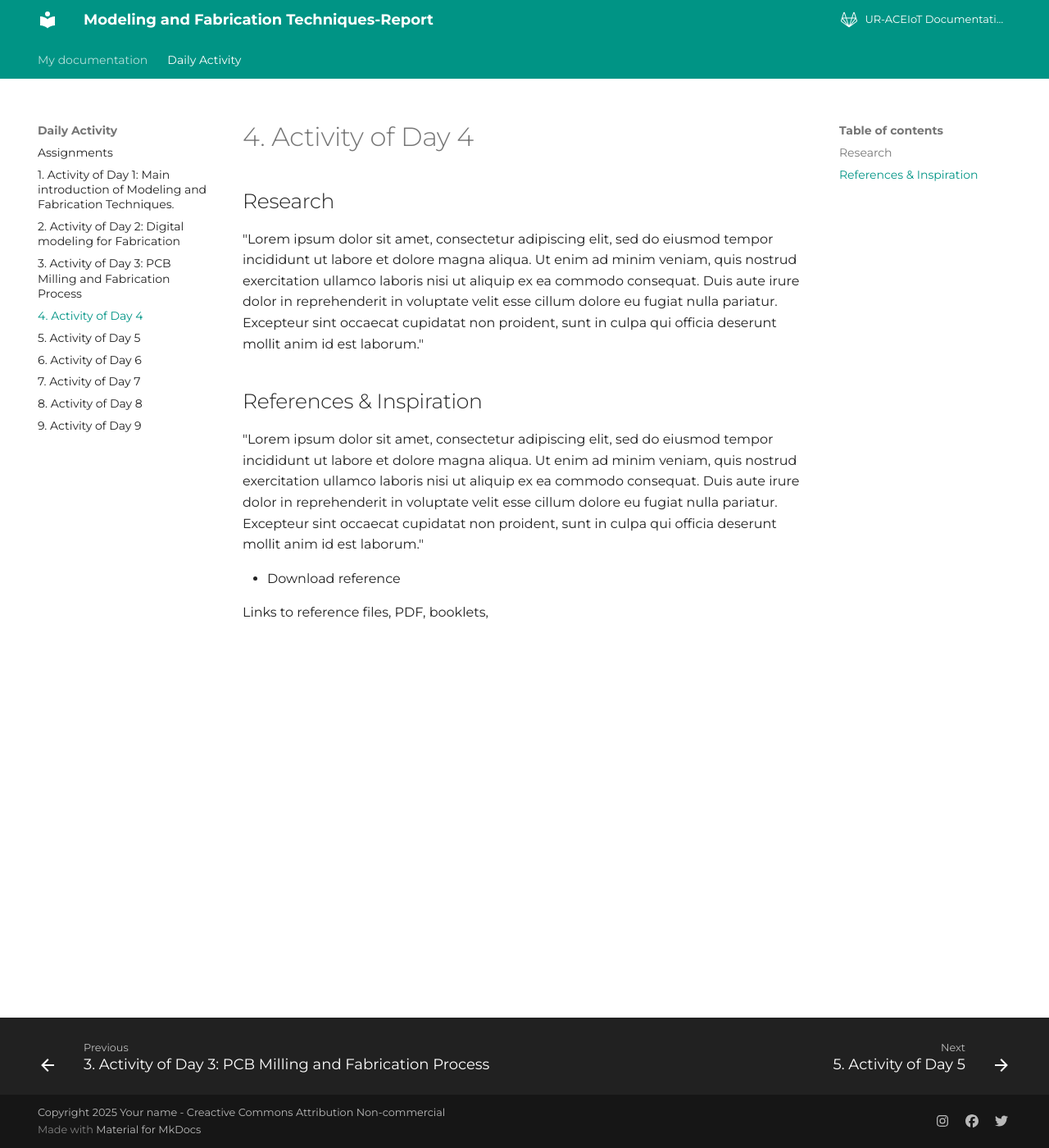
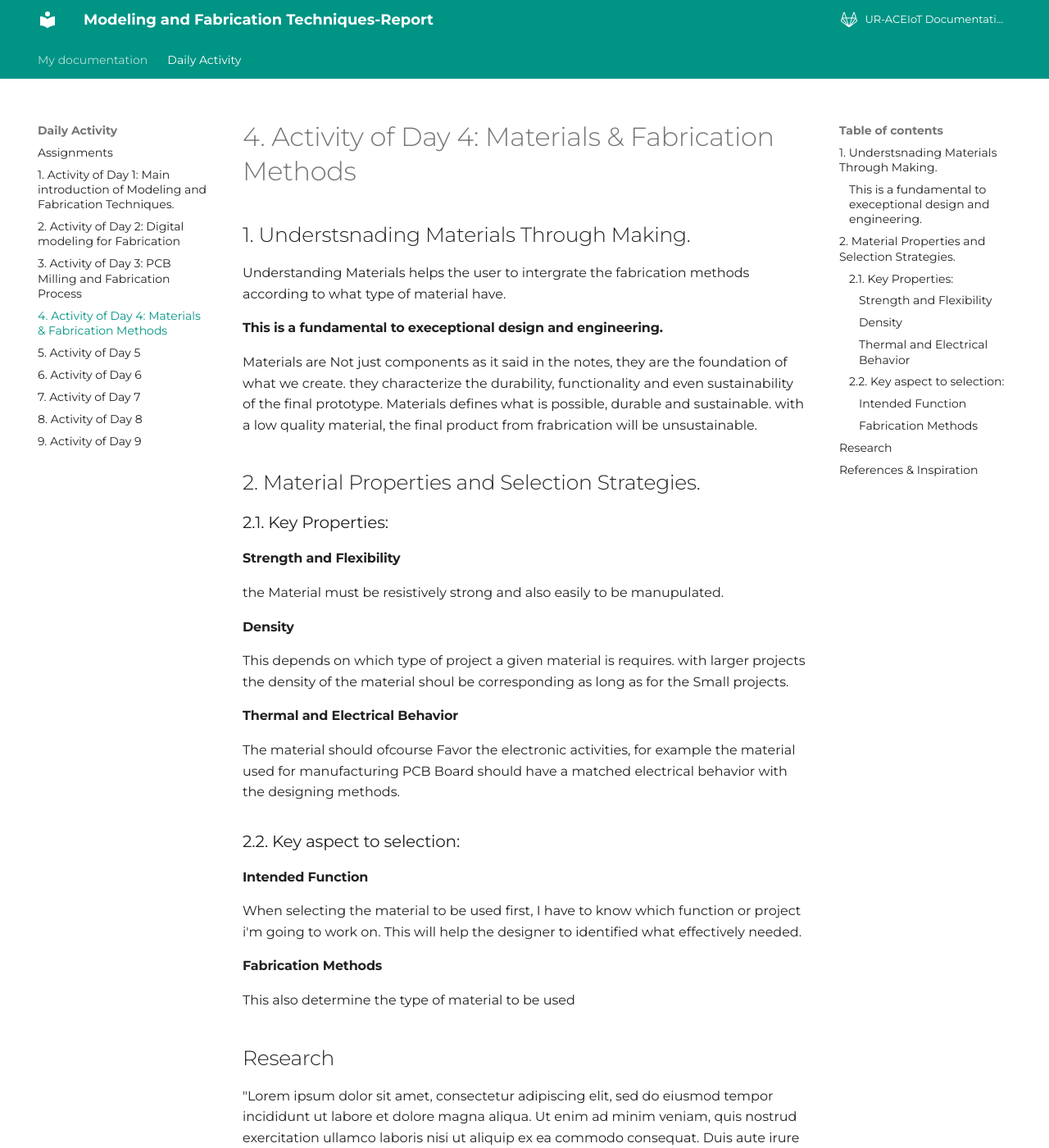
Before and after one commit to izesa/Modeling-and-Fabrication-Techniques, an MkDocs documentation site: the page built from docs/Daily-Activity/day_4.md, in a window 1280 px wide and 1400 px high. Shown: the whole window at 82% size. Built offline with MkDocs 1.6.1 and Material for MkDocs 9.7.7, drawn with Linux system fonts in a browser that asks for light colours.

Commit message:
modified:   docs/Daily-Activity/day_3.md modified:   docs/Daily-Activity/day_4.md

```diff
--- a/docs/Daily-Activity/day_4.md
+++ b/docs/Daily-Activity/day_4.md
@@ -1,4 +1,24 @@
-# 4. Activity of Day 4
+# 4. Activity of Day 4: Materials & Fabrication Methods
+## 1. Understsnading Materials Through Making.
+Understanding Materials helps the user to intergrate the fabrication methods according to what type of material have.
+#### This is a fundamental to execeptional design and engineering.
+
+Materials are Not just components as it said in the notes, they are the foundation of what we create. they characterize the durability, functionality and even sustainability of the final prototype. Materials defines what is possible, durable and sustainable. with a low quality material, the final product from frabrication will be unsustainable.
+
+## 2. Material Properties and Selection Strategies.
+### 2.1. Key Properties:
+#### Strength and Flexibility
+the Material must be resistively strong and also easily to be manupulated.
+#### Density
+This depends on which type of project a given material is requires. with larger projects the density of the material shoul be corresponding as long as for the Small projects.
+#### Thermal and Electrical Behavior
+The material should ofcourse Favor the electronic activities, for example the material used for manufacturing PCB Board should have a matched electrical behavior with the designing methods.
+
+### 2.2. Key aspect to selection:
+#### Intended  Function
+When selecting the material to be used first, I have to know which function or project i'm going to work on. This will help the designer to identified what effectively needed.
+#### Fabrication Methods
+This also determine the type of material to be used
 
 ## Research
 
```
Also changed, not shown: docs/Daily-Activity/day_3.md (+1 -1 lines).
